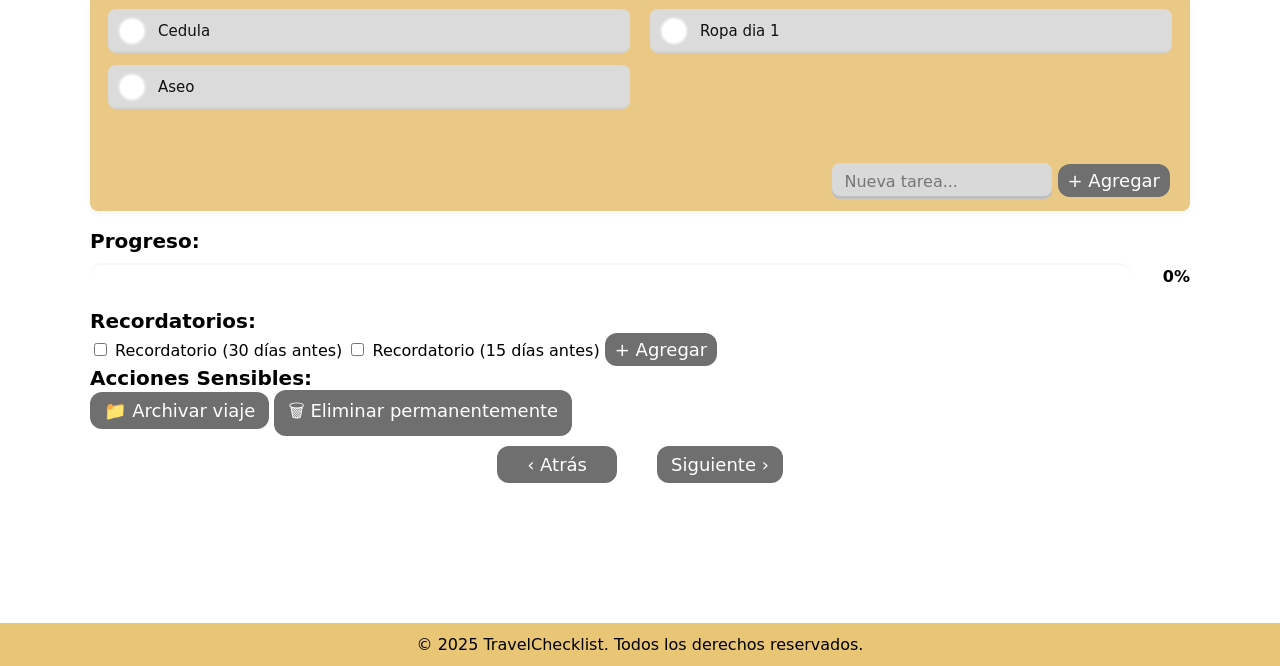
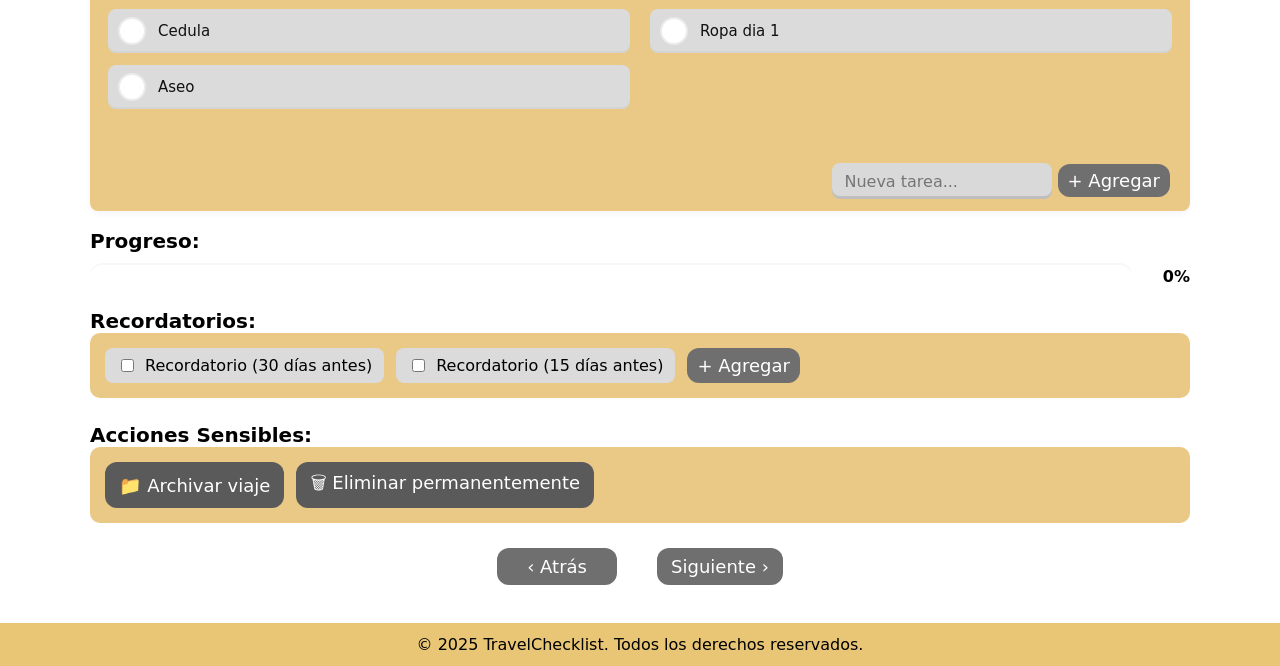
Before and after one commit to WD2M/analisis_dise-o_sistemas, a plain HTML site: page vistas/checklistViaje.html in a window 1280 px wide. Shown: the part 134-800 px from the top of the page. Drawn offline with Linux system fonts and the light colour scheme; files whose address does not match are found by name; a web font is replaced by a local one.

Commit message:
Update checklistViaje.css

```diff
--- a/css/checklistViaje.css
+++ b/css/checklistViaje.css
@@ -199,3 +199,27 @@ body {
   .checklist-box{padding:12px}
   .center-add input{width:100%}
 }
+
+.recordatorios-box,
+.acciones-box {
+  background: var(--fondo-box);
+  padding: 15px;
+  border-radius: 10px;
+  margin-bottom: 25px;
+  display: flex;
+  gap: 12px;
+  flex-wrap: wrap;
+}
+
+.recordatorio-item {
+  background: var(--fondo-item);
+  padding: 8px 12px;
+  border-radius: 8px;
+  display: flex;
+  align-items: center;
+  gap: 8px;
+}
+
+.danger {
+  background-color: #5a5a5a;
+}
```
